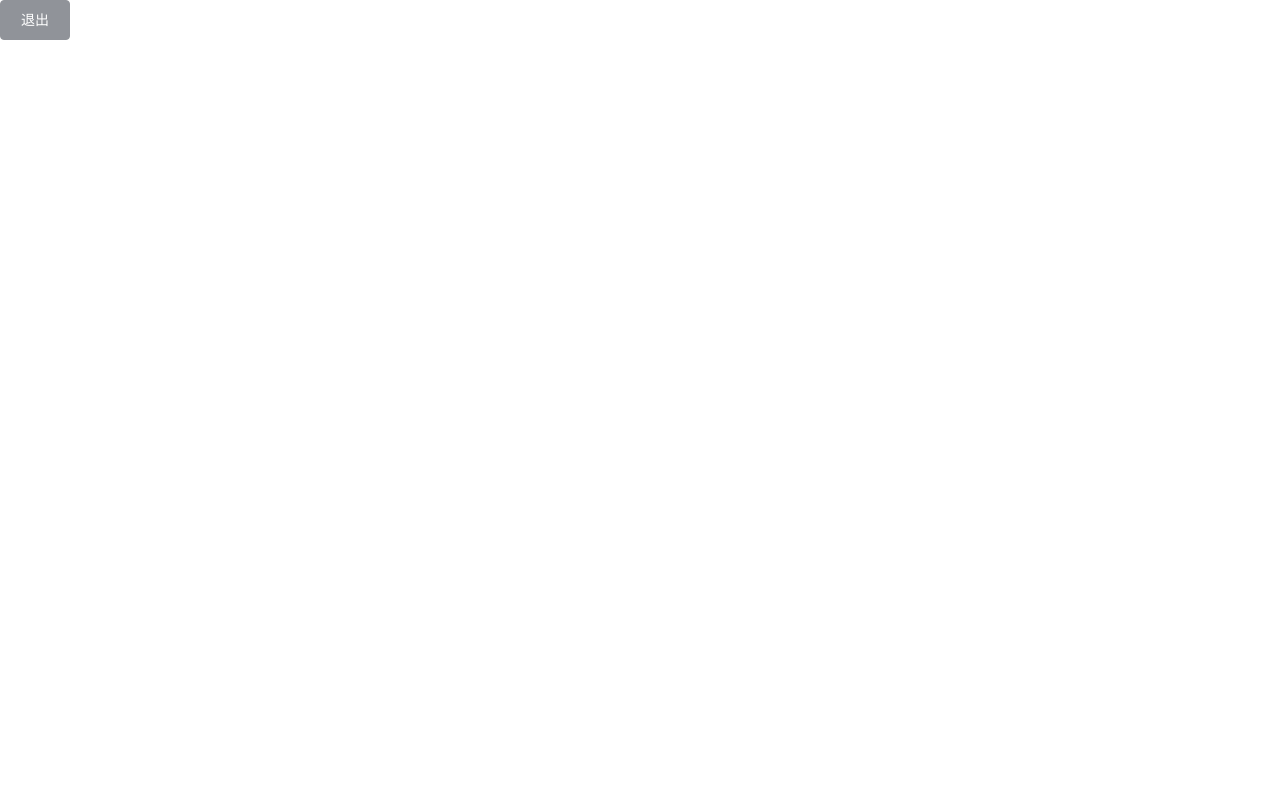
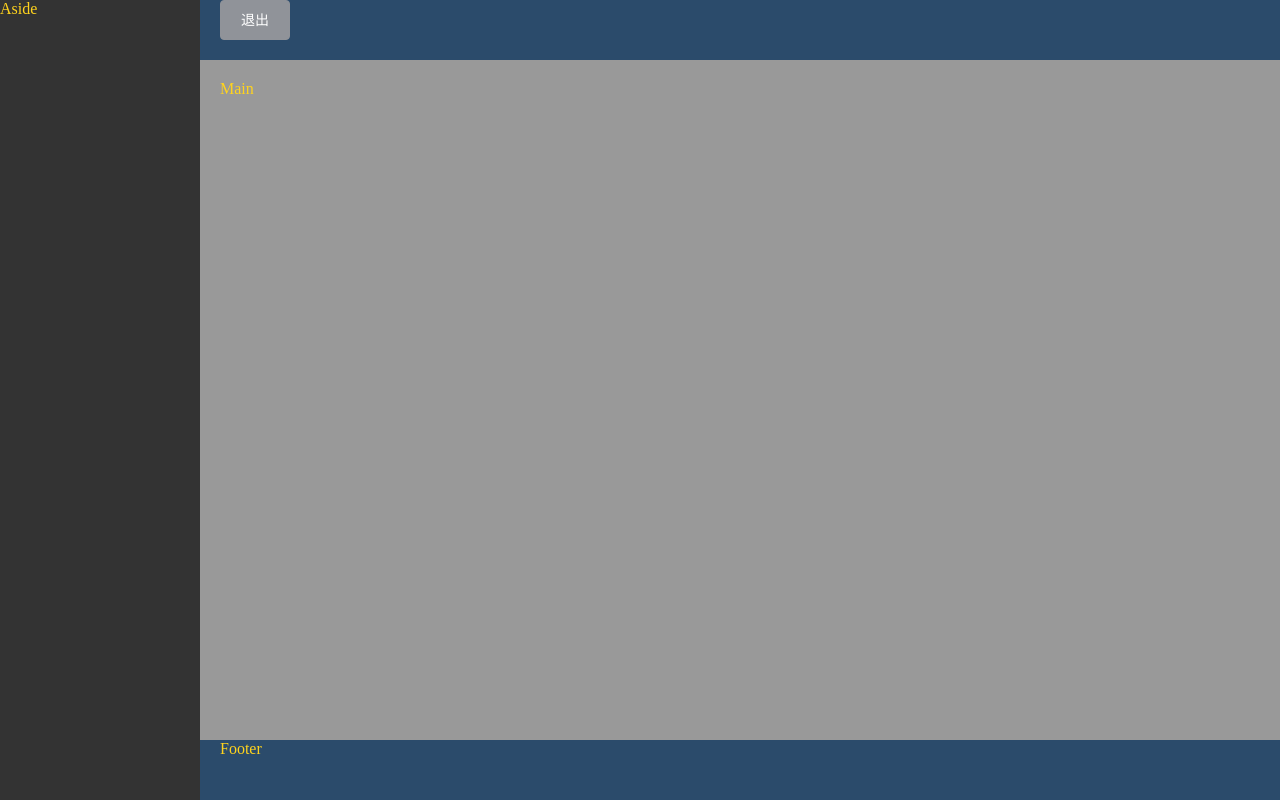
Before and after one commit to luckygogreen/bbcms, a Vue app: page /#/home in a window 1280 px wide. Built offline with nearby package versions, Linux system fonts and the light colour scheme; sample sign-in values are in the browser's storage.

Commit message:
init home page

```diff
--- a/src/components/home.vue
+++ b/src/components/home.vue
@@ -1,7 +1,14 @@
 <template>
-    <div>
-        <el-button type="info" @click="logout">退出</el-button>
-    </div>
+    <el-container class="home-container">
+        <el-aside width="200px">Aside</el-aside>
+        <el-container>
+            <el-header>
+                <el-button type="info" @click="logout">退出</el-button>
+            </el-header>
+            <el-main>Main</el-main>
+            <el-footer>Footer</el-footer>
+        </el-container>
+    </el-container>
 </template>
 
 <script>
@@ -20,5 +27,19 @@ export default {
 </script>
 
 <style lang="less" scoped>
-
+.home-container {
+    height: 100%;
+}
+.el-container {
+    background-color: #999999;
+}
+.el-header {
+    background-color: #2b4b6b;
+}
+.el-aside {
+    background-color: #333333;
+}
+.el-footer {
+    background-color: #2b4b6b;
+}
 </style>
```
Also changed, not shown: src/plugins/element.js (+6 -1 lines).
